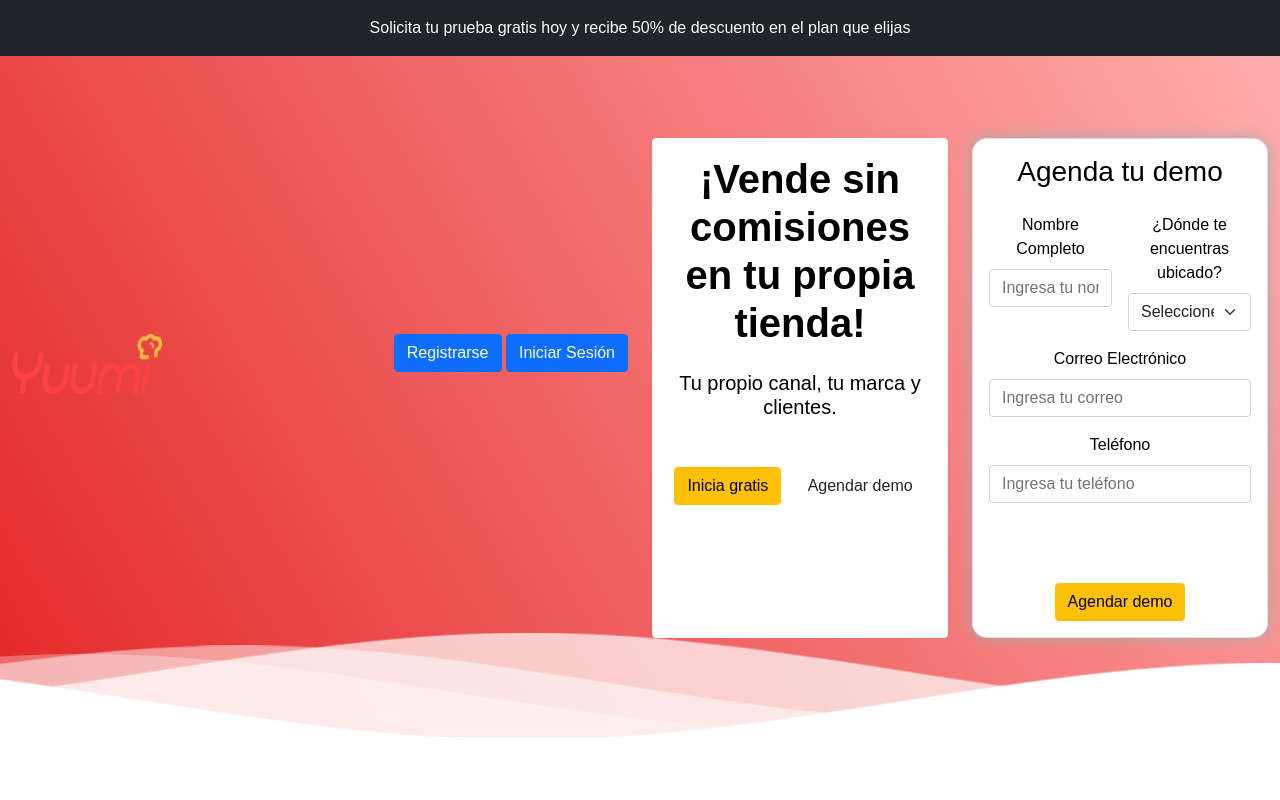
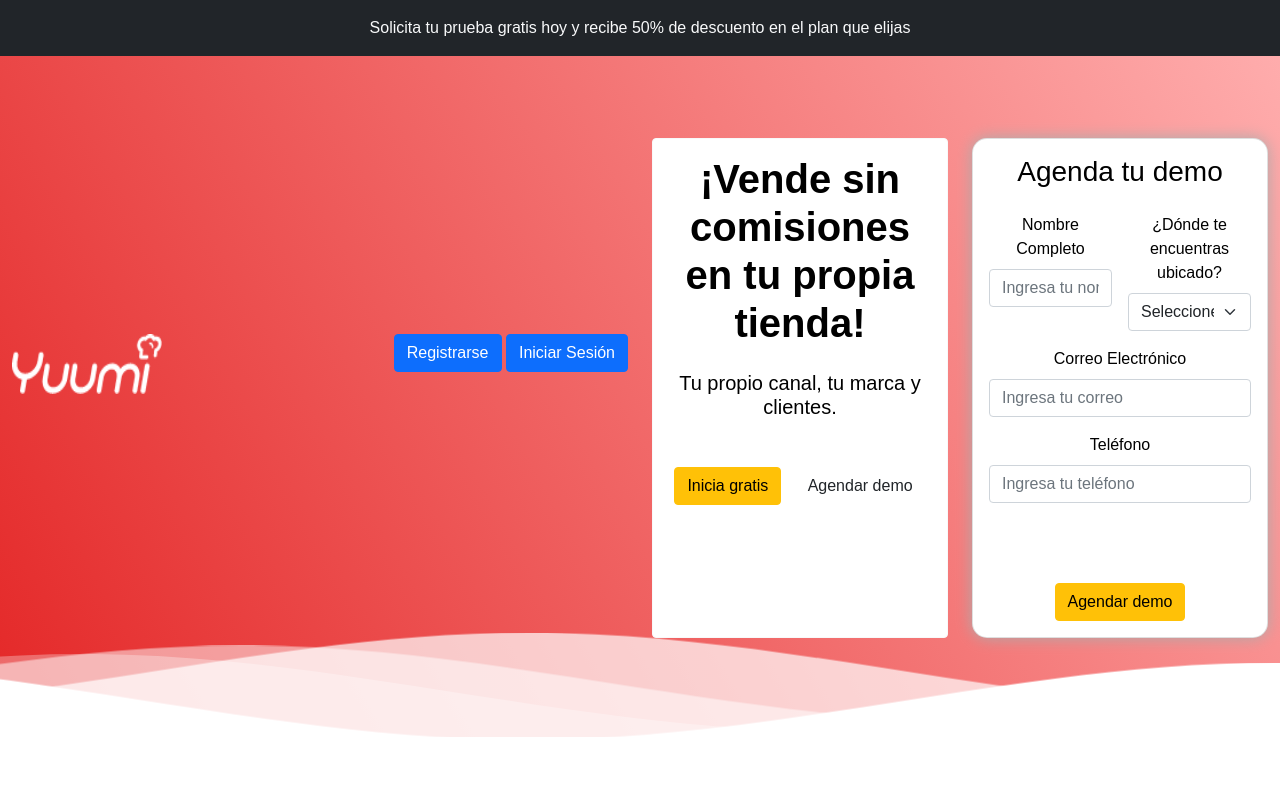
Before and after one commit to RafOs14/Yummi_Web, a plain HTML site: page index.html in a window 1280 px wide. Shown: the top 800 px of the page. Drawn offline with nearby package versions, Linux system fonts and the light colour scheme.

Commit message:
Update index.html

```diff
--- a/index.html
+++ b/index.html
@@ -31,7 +31,7 @@
       <div class="container">
         <div class="row">
           <div class="col-md-6 text-start ml-5">
-            <img src="./assets/Logo Yuumi_1.png" width="150px" height="60px" alt="">
+            <img src="./assets/logo blanco.png" width="150px" height="60px" alt="">
           </div>
           <div class="col-md-6 text-end mr-5">
             <button class="btn btn-primary">Registrarse</button>
```
